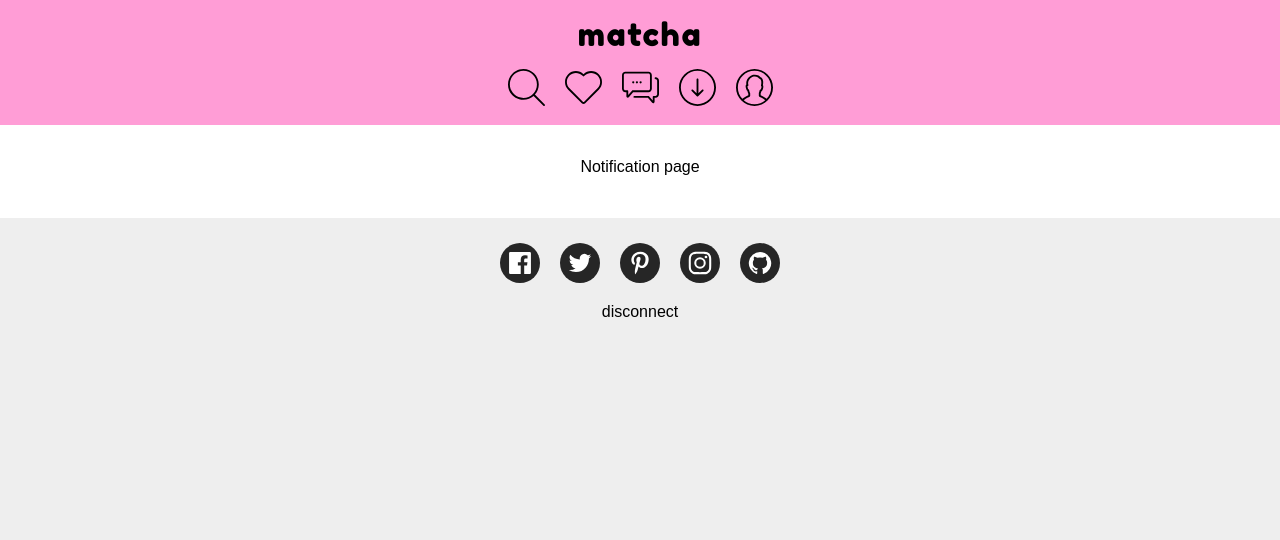
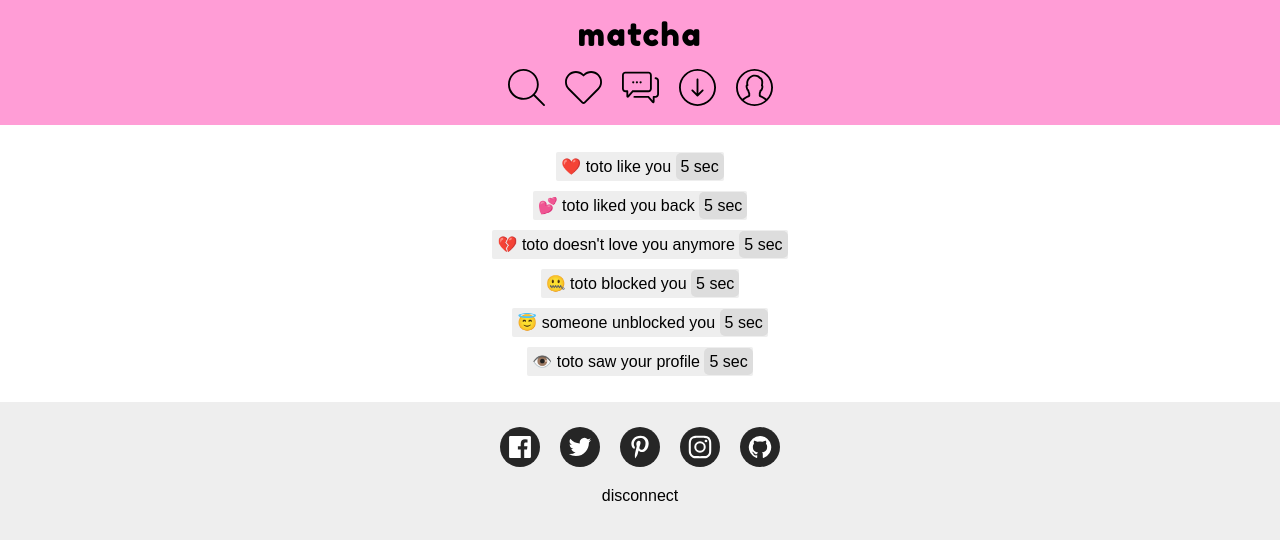
Before and after one commit to trixky/matcha, a React (Create React App) app in the folder client/: page /notification in a window 1280 px wide. Shown: the top 540 px of the page. Built offline with nearby package versions, Linux system fonts and the light colour scheme.

Commit message:
build the notifications page

```diff
--- a/client/src/App.css
+++ b/client/src/App.css
@@ -44,12 +44,8 @@ a {
 	text-decoration: underline;
 }
 
-
 .scale-hover:hover {
 	transition: transform 0.2s;
-}
-
-.scale-hover:hover {
 	transform: scale(1.1);
 	cursor: pointer;
 }
--- a/client/src/pages/authentification/Authentification.js
+++ b/client/src/pages/authentification/Authentification.js
@@ -69,6 +69,7 @@ class Authentification extends Component {
 				<div className='register-container'>
 					<h2 className='auth-title'>register</h2>
 					<form className='auth-form' onSubmit={this.handleCreate}>
+						<p>invalid email</p>
 						<input className='form-input' name="email" type='email' placeholder='email' required />
 						<input className='form-input' name="username" type='text' placeholder='username' required />
 						<input className='form-input' name="firstname" type='text' placeholder='name' required />
--- a/client/src/pages/notification/Notification.js
+++ b/client/src/pages/notification/Notification.js
@@ -1,15 +1,26 @@
 import React, { Component } from 'react'
+
+import './Notification.css'
+
+import NotificationLine from './components/NotificationLine'
 
 class Notification extends Component {
 	componentDidMount() {
+		this.date = Date.now();
+
 		if (this.props.readPage() !== 'Notification')
 			this.props.setPage('Notification');
 	}
 
 	render() {
 		return (
-			<div className='intern-page'>
-				<p>Notification page</p>
+			<div className='intern-page notification-container'>
+				<NotificationLine type='liked' username='toto' date={this.date}/>
+				<NotificationLine type='liked back' username='toto' date={this.date}/>
+				<NotificationLine type='unliked' username='toto' date={this.date}/>
+				<NotificationLine type='blocked' username='toto' date={this.date}/>
+				<NotificationLine type='unblocked' date={this.date}/>
+				<NotificationLine type='seen' username='toto' date={this.date}/>
 			</div>
 		);
 	}
--- /dev/null
+++ b/client/src/pages/notification/components/NotificationLine.css
@@ -0,0 +1,23 @@
+.notification-line {
+	padding: 5px;
+	padding-right: 0;
+	border-radius: 2px;
+	background-color: var(--main-grey-1);
+	margin: 10px auto 0;
+	display: table;
+	transition: opacity 0.2s;
+}
+
+.notification-line:hover {
+	opacity: 0.6;
+	cursor: pointer;
+}
+
+.notification-line > p {
+	margin: 0;
+}
+.notification-time {
+	padding: 5px;
+	border-radius: 5px;
+	background-color: var(--main-grey-2);
+}
--- /dev/null
+++ b/client/src/pages/notification/components/NotificationLine.js
@@ -0,0 +1,48 @@
+import React, { Component } from 'react'
+
+import './NotificationLine.css'
+
+class NotificationLine extends Component {
+	time_generator(date) {
+		console.log(date)
+		return `${Date.now() + 5 - date} sec`
+	}
+
+	render() {
+		this.emoji = '⚠️'
+		this.message = 'loading error'
+		switch (this.props.type) {
+			case 'liked':
+				this.emoji = '❤️'
+				this.message = 'like you'
+				break;
+			case 'liked back':
+				this.emoji = '💕'
+				this.message = 'liked you back'
+				break;
+			case 'unliked':
+				this.emoji = '💔'
+				this.message = 'doesn\'t love you anymore'
+				break;
+			case 'blocked':
+				this.emoji = '🤐'
+				this.message = 'blocked you'
+				break;
+			case 'unblocked':
+				this.emoji = '😇'
+				this.message = 'unblocked you'
+				break;
+				case 'seen':
+				this.emoji = '👁️'
+				this.message = 'saw your profile'
+				break;
+		}
+		return (
+			<div className='notification-line'>
+				<p>{this.emoji} {this.props.username != null ? this.props.username : 'someone'} {this.message} <span className='notification-time'>{this.time_generator(this.props.date)}</span></p>
+			</div>
+		);
+	}
+}
+
+export default NotificationLine;
```
Also changed, not shown: client/src/pages/notification/Notification.css (added).
